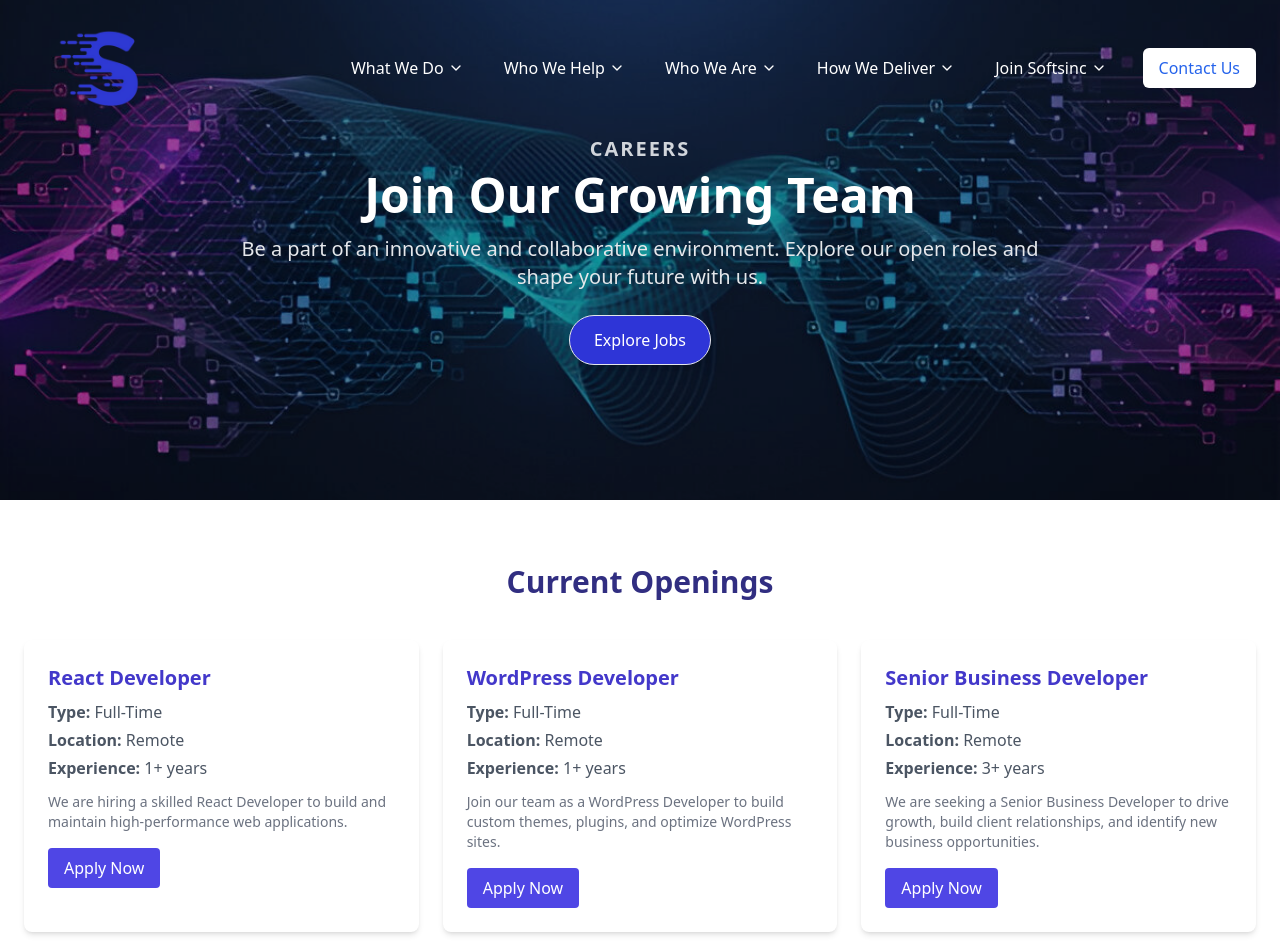
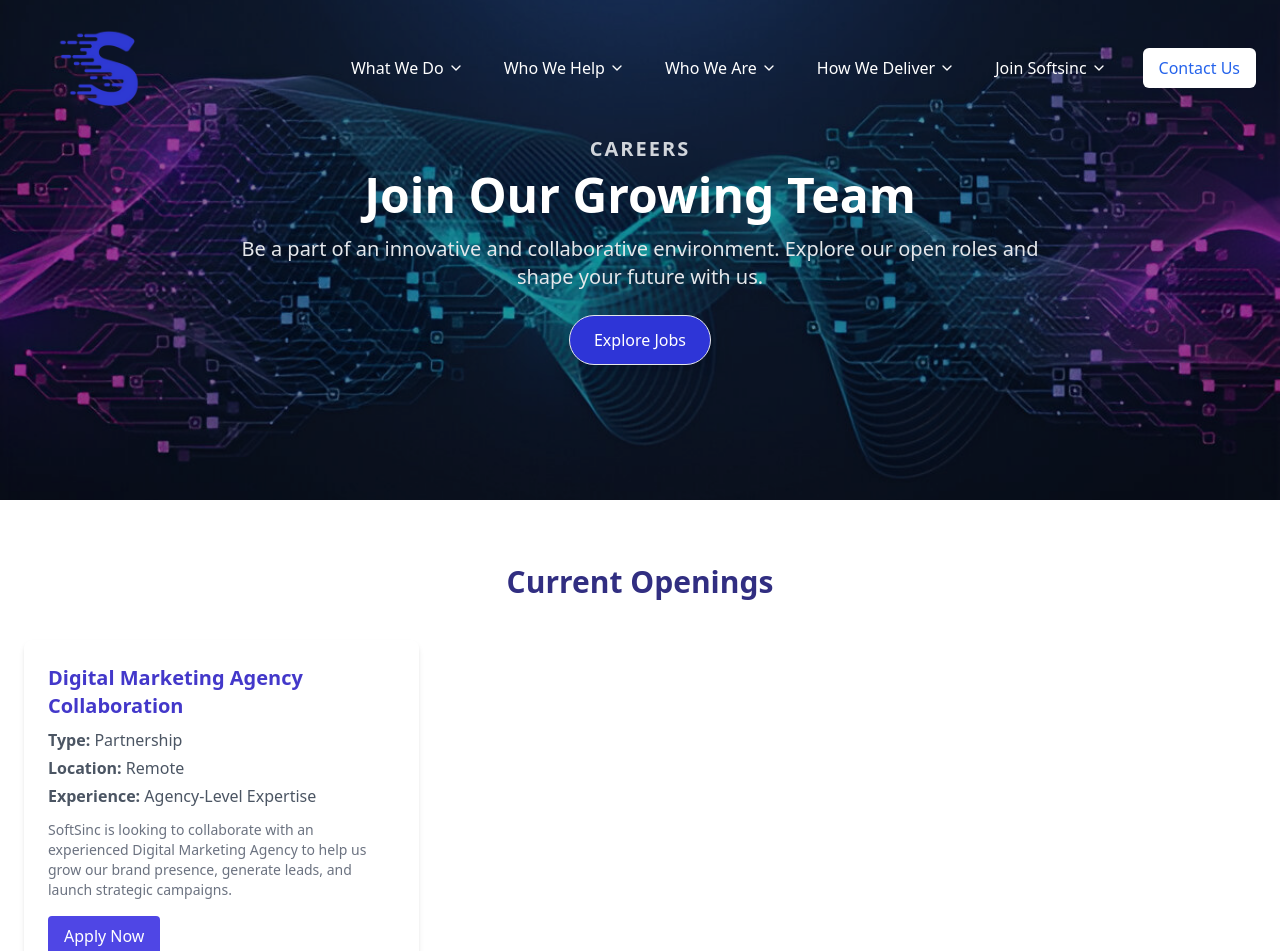
Before and after one commit to awaisamjad-SE/Main-Softsinc, a React (Vite) app in the folder Softsincs/: page /careers in a window 1280 px wide. Shown: the top 951 px of the page. Built offline with nearby package versions, Linux system fonts and the light colour scheme.

Commit message:
Update jobsData.js

```diff
--- a/Softsincs/src/data/jobsData.js
+++ b/Softsincs/src/data/jobsData.js
@@ -3,154 +3,26 @@
 const jobsData = [
   {
     id: 1,
-    title: "React Developer",
-    slug: "react-developer",
-    type: "Full-Time",
+    title: "Digital Marketing Agency Collaboration",
+    slug: "digital-marketing-agency",
+    type: "Partnership",
     location: "Remote",
-    experience: "1+ years",
-
-    description: "We are hiring a skilled React Developer to build and maintain high-performance web applications.",
+    experience: "Agency-Level Expertise",
+    description:
+      "SoftSinc is looking to collaborate with an experienced Digital Marketing Agency to help us grow our brand presence, generate leads, and launch strategic campaigns.",
     responsibilities: [
-      "Develop reusable React components and features",
-      "Integrate with REST APIs and backend services",
-      "Ensure code quality, responsiveness, and performance"
+      "Create and execute digital marketing strategies",
+      "Manage social media, SEO, SEM, and content marketing",
+      "Track and report performance metrics",
+      "Work closely with our team for ongoing campaigns"
     ],
     requirements: [
-      "Strong knowledge of React.js and JavaScript (ES6+)",
-      "Experience with modern frontend tools (Vite, Tailwind, Git)",
-      "At least 1 year of real-world React development experience"
+      "Proven experience running successful digital campaigns",
+      "Expertise in SEO, SMM, Google Ads, Email Marketing",
+      "Strong creative and analytical skills",
+      "Team-oriented and proactive collaboration approach"
     ],
-    applyLink: "https://docs.google.com/forms/d/e/1FAIpQLSfMfaJLBaRpcitdYTo5arJNfV9vqWyWfF5q0sKSGtKrxcJ_sg/viewform?embedded=true&hl=en"
-  },
-  {
-    id: 2,
-    title: "WordPress Developer",
-    slug: "wordpress-developer",
-    type: "Full-Time",
-    location: "Remote",
-    experience: "1+ years",
-    description: "Join our team as a WordPress Developer to build custom themes, plugins, and optimize WordPress sites.",
-    responsibilities: [
-      "Customize WordPress themes and plugins",
-      "Work on website speed, security, and SEO improvements",
-      "Collaborate with design and content teams"
-    ],
-    requirements: [
-      "Proficiency in WordPress, PHP, HTML, CSS, JavaScript",
-      "Experience with page builders (Elementor, WPBakery, etc.)",
-      "Understanding of hosting, domains, and WordPress deployment"
-    ],
-    applyLink: ""
-  },
-  {
-    id: 3,
-    title: "Senior Business Developer",
-    slug: "senior-business-developer",
-    type: "Full-Time",
-    location: "Remote",
-    experience: "3+ years",
-    description: "We are seeking a Senior Business Developer to drive growth, build client relationships, and identify new business opportunities.",
-    responsibilities: [
-      "Identify and develop new business opportunities",
-      "Build strong relationships with potential and existing clients",
-      "Develop strategies for market expansion and growth",
-      "Collaborate with marketing and technical teams to deliver client solutions"
-    ],
-    requirements: [
-      "Proven track record in business development or sales (3+ years)",
-      "Excellent communication and negotiation skills",
-      "Strong understanding of software development services",
-      "Ability to analyze market trends and competitor activity"
-    ],
-    applyLink: ""
-  },
-  {
-    id: 4,
-    title: "Business Developer",
-    slug: "business-developer",
-    type: "Full-Time",
-    location: "Remote",
-    experience: "1+ years",
-    description: "We are hiring a Business Developer to generate leads and acquire clients for our software development services.",
-    responsibilities: [
-      "Generate leads & convert them into clients",
-      "Conduct LinkedIn, Upwork, Fiverr outreach",
-      "Manage client relationships and proposals",
-      "Collaborate with technical teams for project estimation"
-    ],
-    requirements: [
-      "Strong communication & sales skills",
-      "Experience with Upwork, Fiverr, LinkedIn outreach",
-      "Understanding of software development services",
-      "Proactive and target-oriented mindset"
-    ],
-    applyLink: ""
-  },
-  {
-    id: 5,
-    title: "Full Stack App Developer",
-    slug: "full-stack-app-developer",
-    type: "Full-Time",
-    location: "Remote",
-    experience: "2+ years",
-    description: "We are looking for a Full Stack App Developer to build complete mobile applications including both frontend and backend systems.",
-    responsibilities: [
-      "Develop mobile apps using Flutter or React Native",
-      "Design and implement REST APIs with Node.js or Laravel",
-      "Integrate with Firebase, MySQL, and third-party APIs",
-      "Deploy applications on Play Store and App Store"
-    ],
-    requirements: [
-      "Experience with Flutter / React Native",
-      "Backend development with Node.js / Laravel",
-      "REST APIs, Firebase, MySQL expertise",
-      "Strong problem-solving skills and coding standards"
-    ],
-    applyLink: ""
-  },
-  {
-    id: 6,
-    title: "UI/UX Designer",
-    slug: "ui-ux-designer",
-    type: "Hybrid",
-    location: "Hybrid",
-    experience: "1+ years",
-    description: "We are looking for a creative UI/UX Designer to design intuitive and visually appealing interfaces for mobile and web applications.",
-    responsibilities: [
-      "Create wireframes, prototypes, and final designs",
-      "Collaborate with development teams to ensure design implementation",
-      "Conduct user research and usability testing",
-      "Maintain consistent design standards and guidelines"
-    ],
-    requirements: [
-      "Proficiency in Figma, Adobe XD or similar tools",
-      "Strong creative and problem-solving skills",
-      "Good portfolio demonstrating design capabilities",
-      "Understanding of responsive design and user-centered design principles"
-    ],
-    applyLink: ""
-  },
-  {
-    id: 7,
-    title: "Flutter Developer",
-    slug: "flutter-developer",
-    type: "Full-Time",
-    location: "Remote",
-    experience: "1+ years",
-    description: "We are hiring a Flutter Developer to build cross-platform mobile applications with high performance and scalability.",
-    responsibilities: [
-      "Develop cross-platform mobile apps using Flutter (Dart)",
-      "Integrate REST APIs and Firebase backend services",
-      "Handle deployment on Play Store & App Store",
-      "Collaborate with UI/UX designers and backend developers"
-    ],
-    requirements: [
-      "Strong knowledge of Flutter (Dart)",
-      "Experience with Firebase and REST APIs",
-      "App deployment experience (Play Store & App Store)",
-      "Problem-solving and debugging skills"
-    ],
-    applyLink: ""
+    applyLink: "Send your portfolio and experience to softsinc@gmail.com"
   }
 ];
 
```
